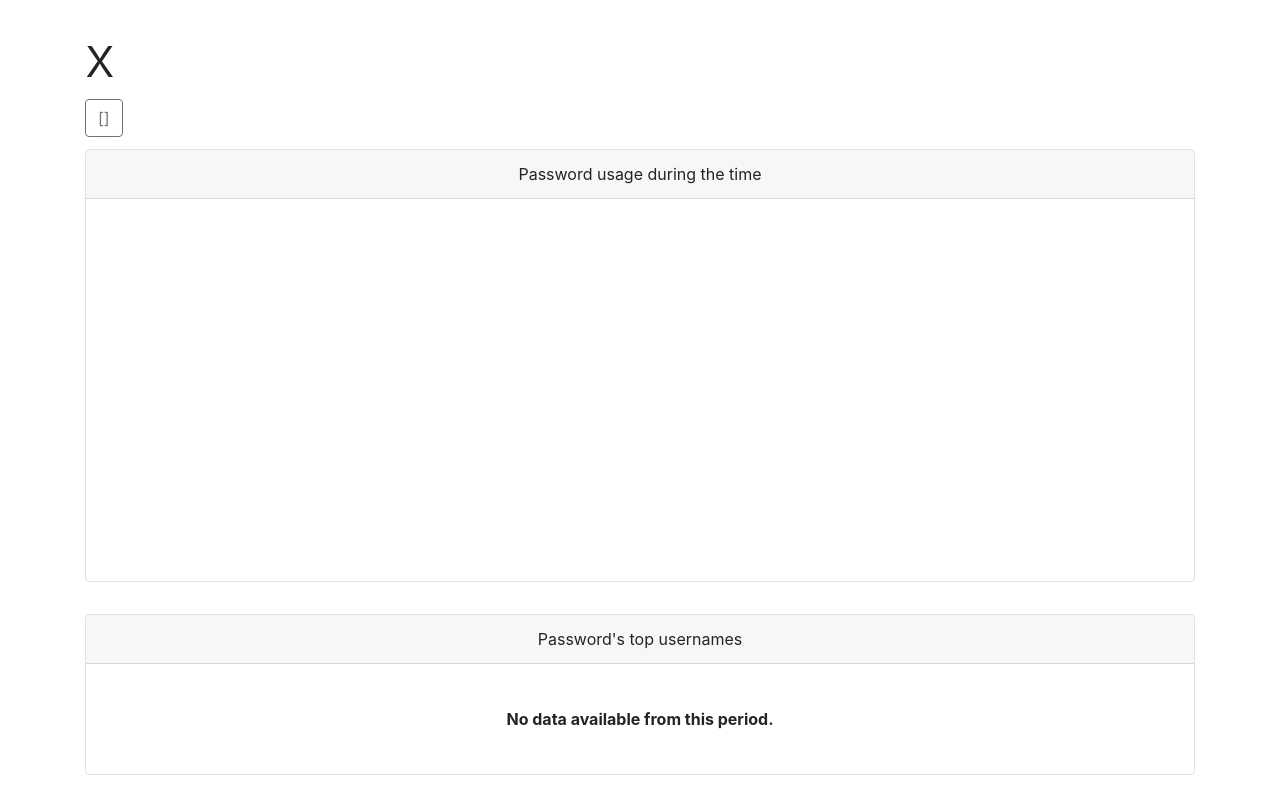
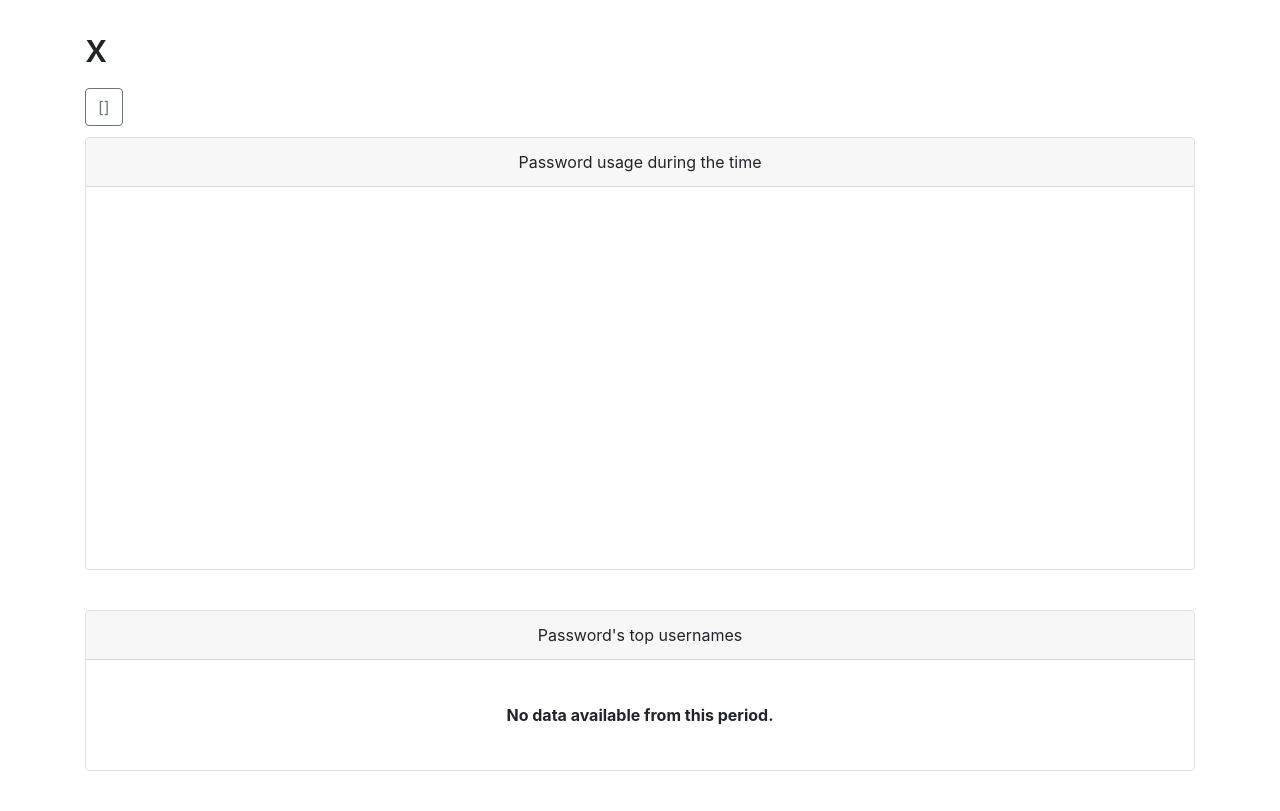
Before and after one commit to turris-cz/sentinel-sview, a Flask app: template sview/templates/statistics/password_details.html in a window 1280 px wide. Shown: the part 56-867 px from the top of the page. Before the commit the page ends 831 px from the top, so only its background shows below. Run offline with Flask 2, Linux system fonts and the light colour scheme; the template is opened without the code that fills it: most values are stand-ins (such as "Sample title", 1, 10 or a date in 2020); some libraries are stand-ins or nearby versions.

Commit message:
Improve attacker & password details layout

```diff
--- a/sview/templates/statistics/password_details.html
+++ b/sview/templates/statistics/password_details.html
@@ -8,17 +8,17 @@
 {%- from "_snippets.html" import request_missing_resources with context -%}
 {% extends "layout.html" %}
 {% block body %}
-<h1 class="display-4">{{ active_params["password"] }}</h1>
+<h1 class="mb-3">{{ active_params["password"] }}</h1>
 <div class="row">
 	{{ big_period_buttons(resource_names, periods, active_params) }}
 </div>
 <div class="row">
-	<div class="col-lg-12 pb-3" align="center">
+	<div class="col-lg-12 mb-4" align="center">
 		{{ line_box("password_in_time", "Password usage during the time", resources["password_in_time"], "day", "count", "IPs") }}
 	</div>
 </div>
 <div class="row">
-	<div class="col-lg-12 pb-3" align="center">
+	<div class="col-lg-12 mb-4" align="center">
 		{{ data_box("password_logins", "Password's top usernames", resources["password_logins"], "username") }}
 	</div>
 </div>
```
Also changed, not shown: sview/templates/statistics/attacker_details.html (+6 -4 lines).
